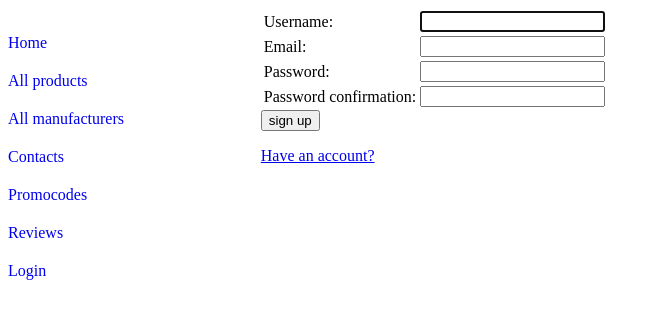
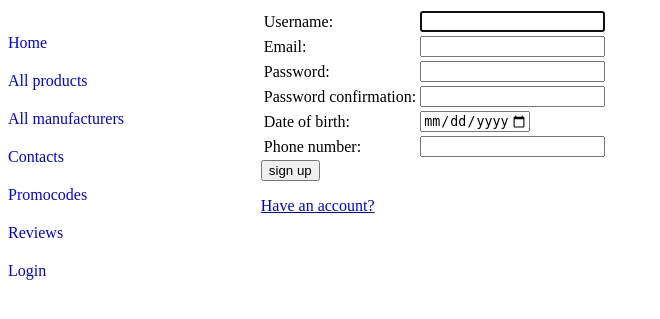
Before and after one commit to kseniakot/IGI_LR, a Django app: page /sign-up in a window 1280 px wide. Shown: the top 319 px of the page, without its empty margins (0-660 px from the left). Run offline with Django 5.2, Linux system fonts and the light colour scheme.

Commit message:
add registration

```diff
--- a/IGI/LR5/Lab5/catalog/forms.py
+++ b/IGI/LR5/Lab5/catalog/forms.py
@@ -1,4 +1,8 @@
+from datetime import date
+
 from django import forms
+from django.core.validators import RegexValidator
+
 from .models import Order, Review
 from django import forms
 from django.contrib.auth.forms import UserCreationForm
@@ -12,12 +16,38 @@ class OrderStatusForm(forms.ModelForm):
         fields = ['status']
 
 
+from datetime import date
+from django import forms
+from django.contrib.auth.forms import UserCreationForm
+from django.contrib.auth.models import User
+
+
 class RegisterForm(UserCreationForm):
     email = forms.EmailField(required=True)
+    date_of_birth = forms.DateField(
+        help_text="Required. Format: YYYY-MM-DD",
+        input_formats=['%Y-%m-%d'],
+        widget=forms.DateInput(format='%Y-%m-%d', attrs={'type': 'date', 'max': date.today().strftime('%Y-%m-%d')})
+    )
+    phone_number = forms.CharField(
+        validators=[
+            RegexValidator(
+                regex=r'^\+375 \((29|33|44|25)\) \d{3}-\d{2}-\d{2}$',
+                message="Phone number must be entered in the format: '+375 (29) XXX-XX-XX'. Up to 15 digits allowed."
+            )
+        ]
+    )
 
     class Meta(UserCreationForm.Meta):
         model = User
-        fields = ["username", "email", "password1", "password2"]
+        fields = ["username", "email", "password1", "password2", "date_of_birth", "phone_number"]
+
+    def clean_date_of_birth(self):
+        dob = self.cleaned_data.get('date_of_birth')
+        today = date.today()
+        if (dob.year + 18, dob.month, dob.day) > (today.year, today.month, today.day):
+            raise forms.ValidationError('You must be at least 18 years old to register.')
+        return dob
 
 
 class ReviewForm(forms.ModelForm):
--- a/IGI/LR5/Lab5/catalog/models.py
+++ b/IGI/LR5/Lab5/catalog/models.py
@@ -68,6 +68,8 @@ class Client(models.Model):
     user = models.OneToOneField(User, on_delete=models.CASCADE, null=True)
     first_name = models.CharField(max_length=100)
     last_name = models.CharField(max_length=100)
+    date_of_birth = models.DateField(null=True, blank=True)
+    phone_number = models.CharField(max_length=20, default='', blank=True)
 
     def save(self, *args, **kwargs):
         super().save(*args, **kwargs)
--- a/IGI/LR5/Lab5/catalog/views.py
+++ b/IGI/LR5/Lab5/catalog/views.py
@@ -51,8 +51,12 @@ class RegisterView(FormView):
     def form_valid(self, form):
         user = form.save()
 
-        client = Client(user=user)
+        dob = form.cleaned_data.get('date_of_birth')
+        phone = form.cleaned_data.get('phone_number')
+
+        client = Client(user=user, date_of_birth=dob, phone_number=phone)
         client.save()
+
         return super().form_valid(form)
 
 
--- a/IGI/LR5/Lab5/templates/registration/sign_up.html
+++ b/IGI/LR5/Lab5/templates/registration/sign_up.html
@@ -1,10 +1,6 @@
 {% extends "base_generic.html" %}
 
 {% block content %}
-
-{% if form.errors %}
-  <p>Your username and password didn't match. Please try again.</p>
-{% endif %}
 
 <form method="post" action="{% url 'sign-up' %}">
 {% csrf_token %}
@@ -13,24 +9,41 @@
 <tr>
   <td>{{ form.username.label_tag }}</td>
   <td>{{ form.username }}</td>
+  <td>{{ form.username.errors }}</td>
 </tr>
 
 <tr>
   <td>{{ form.email.label_tag }}</td>
   <td>{{ form.email }}</td>
+  <td>{{ form.email.errors }}</td>
 </tr>
 
 <tr>
   <td>{{ form.password1.label_tag }}</td>
   <td>{{ form.password1 }}</td>
+  <td>{{ form.password1.errors }}</td>
 </tr>
 
 <tr>
   <td>{{ form.password2.label_tag }}</td>
   <td>{{ form.password2 }}</td>
+  <td>{{ form.password2.errors }}</td>
 </tr>
+
+<!-- Add date of birth field here -->
+<tr>
+  <td>{{ form.date_of_birth.label_tag }}</td>
+  <td>{{ form.date_of_birth }}</td>
+  <td>{{ form.date_of_birth.errors }}</td>
+</tr>
+
+<tr>
+  <td>{{ form.phone_number.label_tag }}</td>
+  <td>{{ form.phone_number }}</td>
+  <td>{{ form.phone_number.errors }}</td>
+</tr>
+
 </table>
-{{ form.errors }}
 <input type="submit" value="sign up" />
 </form>
 
```
Also changed, not shown: IGI/LR5/Lab5/catalog/migrations/0021_client_date_of_birth_client_phone_number.py (added).
